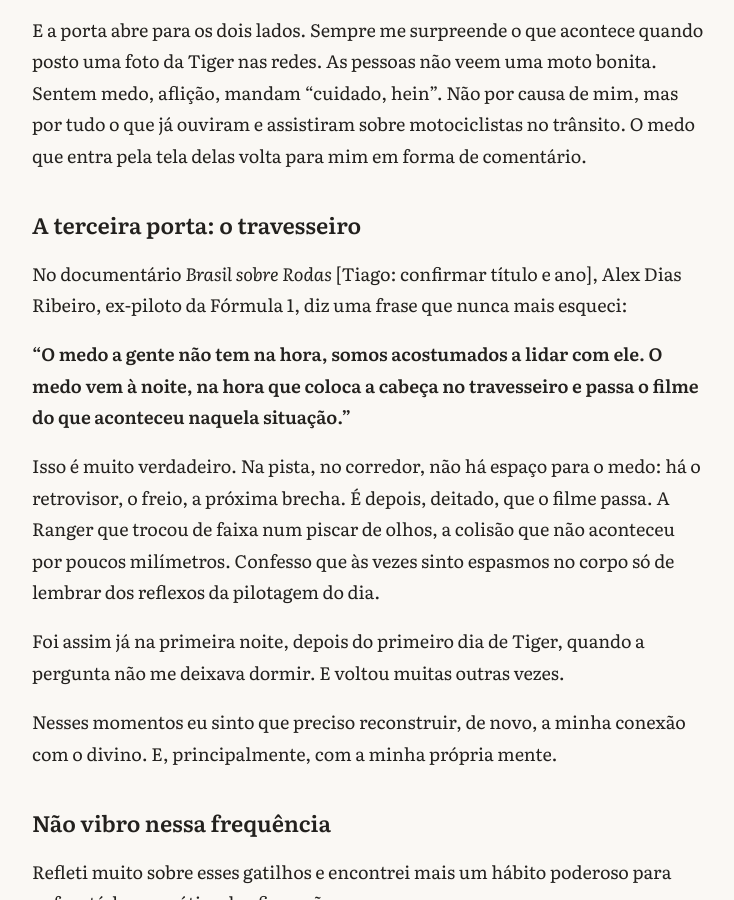
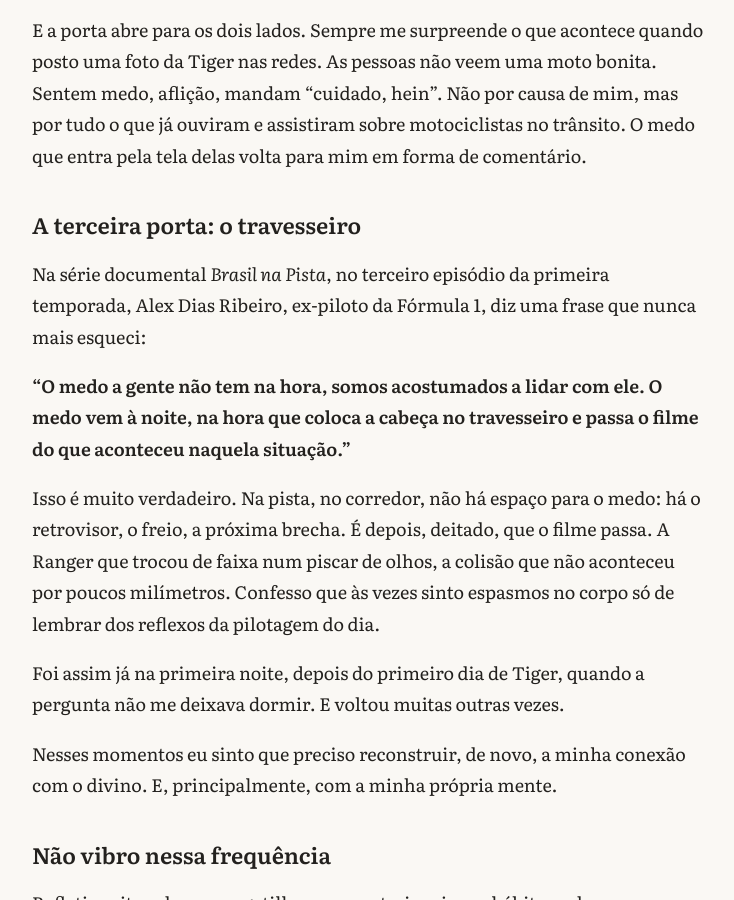
Before and after one commit to thifacco/livro-o-piloto-interior, a Jekyll site: the page built from capitulos/03-anatomia-do-medo.md, in a window 1280 px wide and 900 px high, scrolled down 2759 px. Shown: the whole window, without its empty margins (272-1006 px from the left). Built offline with Jekyll 4.4.1, drawn with Linux system fonts in a browser that asks for light colours; our own code applies the rules of GitHub Pages for plain Markdown files.

Commit message:
Capítulo 3: fonte da fala do Alex Dias Ribeiro (Brasil na Pista, T1E3)
Co-Authored-By: Claude Opus 5.5 <noreply@anthropic.com>
Claude-Session: https://claude.ai/code/session_0175Wu2wrrnq6PtWR8b9RpEb

```diff
--- a/capitulos/03-anatomia-do-medo.md
+++ b/capitulos/03-anatomia-do-medo.md
@@ -64,7 +64,7 @@ E a porta abre para os dois lados. Sempre me surpreende o que acontece quando po
 
 ## A terceira porta: o travesseiro
 
-No documentário *Brasil sobre Rodas* [Tiago: confirmar título e ano], Alex Dias Ribeiro, ex-piloto da Fórmula 1, diz uma frase que nunca mais esqueci:
+Na série documental *Brasil na Pista*, no terceiro episódio da primeira temporada, Alex Dias Ribeiro, ex-piloto da Fórmula 1, diz uma frase que nunca mais esqueci:
 
 **"O medo a gente não tem na hora, somos acostumados a lidar com ele. O medo vem à noite, na hora que coloca a cabeça no travesseiro e passa o filme do que aconteceu naquela situação."**
 
```
Also changed, not shown: estrutura.md (+1 -1 lines), resenhas/05-notas-do-editor.md (+1 -1 lines).
